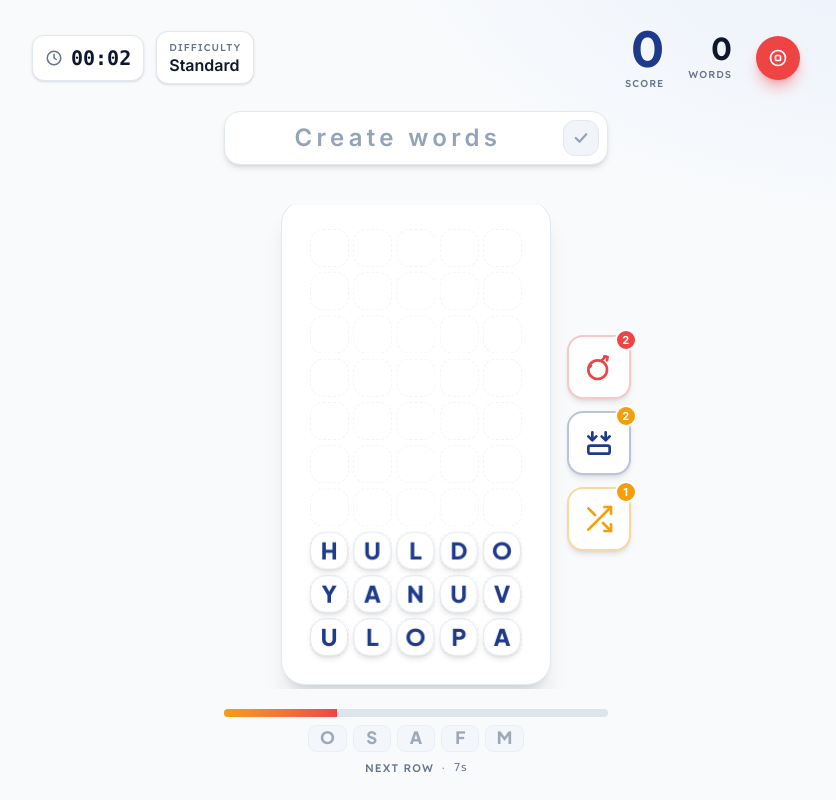
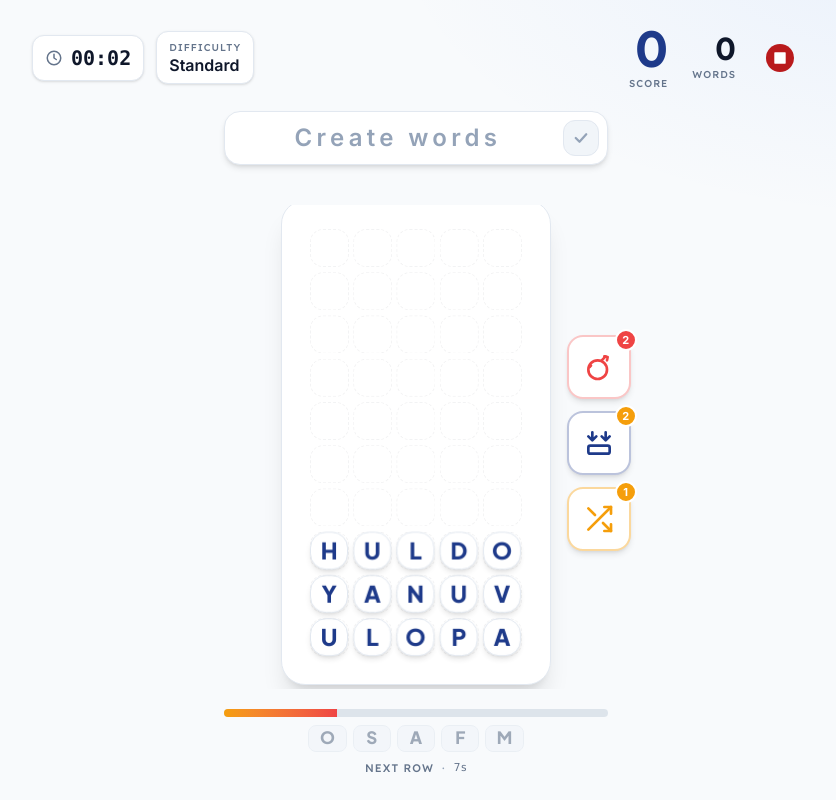
Before and after one commit to dthores1/word-collapse, a React (Vite) app: page / in a window 1280 px wide. Both pictures are taken after a click on the button "Play". Shown: the whole page, without its empty margins (224-1060 px from the left). Built offline with nearby package versions, Linux system fonts and the light colour scheme; no server answers.

Commit message:
Updates quit/pause icon

```diff
--- a/src/components/PlayScreen.jsx
+++ b/src/components/PlayScreen.jsx
@@ -1,6 +1,7 @@
 import { useEffect, useMemo, useRef, useState } from 'react';
 import { Board } from './Board.jsx';
 import { LifelinePanel } from './LifelinePanel.jsx';
+import { QuitButton } from './QuitButton.jsx';
 import { Toasts } from './Toasts.jsx';
 import { DIFFICULTY, MIN_WORD_LENGTH, ROWS } from '../game/constants.js';
 import { useBoardGeometry } from '../hooks/useBoardGeometry.js';
@@ -361,15 +362,9 @@ export function PlayScreen({ game, dictionary }) {
           <div className="justify-self-center font-display font-extrabold text-2xl text-primary-800 leading-none tabular-nums">
             {game.score}
           </div>
-          <button
-            type="button"
-            onClick={game.stop}
-            className="justify-self-end w-9 h-9 shrink-0 rounded-full bg-danger-500 hover:bg-danger-600 active:bg-danger-700 flex items-center justify-center shadow-md shadow-danger-500/40 transition"
-            aria-label="Stop game"
-            title="Stop game"
-          >
-            <StopIcon />
-          </button>
+          <div className="justify-self-end">
+            <QuitButton onClick={game.stop} />
+          </div>
         </div>
 
         {/* Mobile-only floating word display — sits between HUD and board.
@@ -417,15 +412,7 @@ export function PlayScreen({ game, dictionary }) {
           <div className="flex items-center gap-6">
             <Stat value={game.score} label="Score" tone="primary" big />
             <Stat value={game.wordsCount} label="Words" />
-            <button
-              type="button"
-              onClick={game.stop}
-              className="w-11 h-11 shrink-0 rounded-full bg-danger-500 hover:bg-danger-600 active:bg-danger-700 flex items-center justify-center shadow-lg shadow-danger-500/40 transition"
-              aria-label="Stop game"
-              title="Stop game"
-            >
-              <StopIcon />
-            </button>
+            <QuitButton onClick={game.stop} />
           </div>
         </div>
 
@@ -785,15 +772,6 @@ function ClockIcon() {
   );
 }
 
-function StopIcon() {
-  return (
-    <svg width="20" height="20" viewBox="0 0 24 24" fill="none" stroke="currentColor" strokeWidth="2" strokeLinecap="round" strokeLinejoin="round" className="text-paper">
-      <circle cx="12" cy="12" r="9" />
-      <rect x="9" y="9" width="6" height="6" rx="1" />
-    </svg>
-  );
-}
-
 function formatTime(ms) {
   const total = Math.floor(ms / 1000);
   const mins = Math.floor(total / 60);
--- /dev/null
+++ b/src/components/QuitButton.jsx
@@ -0,0 +1,81 @@
+// Circular icon button that triggers a game quit. Ported from
+// Wordsmith's QuitButton so the two games' headers feel like one
+// family: the iconic red-circle + white-square stop glyph rather than
+// a flat-filled coloured button.
+//
+//   - Default state: transparent background; the icon carries the red.
+//   - Hover: subtle danger-tinted background ring, icon scales up
+//     slightly with a muted brightness pass.
+//   - Active: icon scales back down for tactile press feedback.
+//   - Tooltip "Quit game" fades in below on hover / focus-visible.
+//
+// `tabIndex={-1}` + `onMouseDown` preventDefault keeps an active
+// keyboard/text-input focus on the desktop word entry instead of
+// stealing it when the player clicks Quit.
+export function QuitButton({ onClick }) {
+  return (
+    <button
+      type="button"
+      tabIndex={-1}
+      onMouseDown={(e) => e.preventDefault()}
+      onClick={onClick}
+      aria-label="Quit game"
+      className={[
+        'group relative inline-flex items-center justify-center',
+        'w-10 h-10 rounded-full',
+        'transition hover:bg-danger-500/10',
+      ].join(' ')}
+    >
+      <StopGlyph className="w-7 h-7 transition-transform duration-150 group-hover:scale-110 group-hover:brightness-90 group-active:scale-95" />
+      <Tooltip>Quit game</Tooltip>
+    </button>
+  );
+}
+
+function StopGlyph({ className }) {
+  // Red circle + rounded white square — the same iconography
+  // Wordsmith uses for its Quit button.
+  return (
+    <svg
+      viewBox="0 0 512 512"
+      xmlns="http://www.w3.org/2000/svg"
+      className={className}
+      aria-hidden
+    >
+      <circle cx="256" cy="256" r="256" fill="#b91a1c" />
+      <rect
+        x="151.678"
+        y="151.679"
+        width="208.643"
+        height="208.643"
+        rx="10.667"
+        fill="#ffffff"
+      />
+    </svg>
+  );
+}
+
+function Tooltip({ children }) {
+  return (
+    <span
+      role="tooltip"
+      className={[
+        'pointer-events-none select-none',
+        'absolute top-full left-1/2 -translate-x-1/2 mt-2',
+        'px-2 py-1 rounded-md whitespace-nowrap',
+        'font-label text-[11px] font-semibold tracking-wide',
+        'bg-ink-900 text-paper shadow-md',
+        'opacity-0 -translate-y-0.5',
+        'group-hover:opacity-100 group-hover:translate-y-0',
+        'group-focus-visible:opacity-100 group-focus-visible:translate-y-0',
+        'transition duration-150 ease-out z-20',
+      ].join(' ')}
+    >
+      {children}
+      <span
+        aria-hidden
+        className="absolute -top-1 left-1/2 -translate-x-1/2 w-2 h-2 bg-ink-900 rotate-45"
+      />
+    </span>
+  );
+}
```
Also changed, not shown: 1 other file (tests, documents, lock files or other folders).
